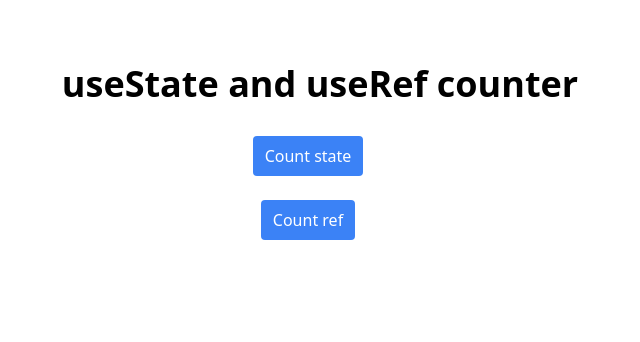
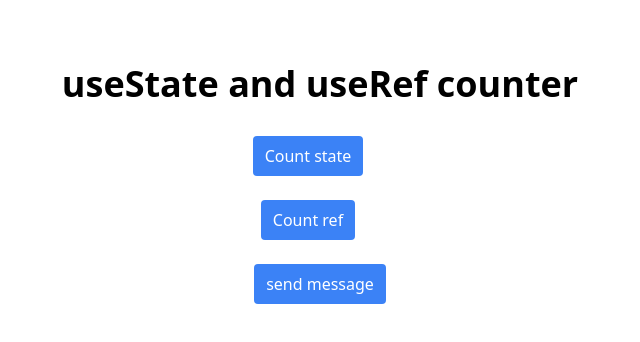
Before and after one commit to DuffmanCC/react-interviews, a React (Vite) app in the folder 001-counter/starter/: page / in a window 1280 px wide. Shown: the top 342 px of the page, without its empty margins (320-960 px from the left). Built offline with nearby package versions, Linux system fonts and the light colour scheme.

Commit message:
add testing send message button

```diff
--- a/001-counter/starter/src/App.tsx
+++ b/001-counter/starter/src/App.tsx
@@ -18,6 +18,22 @@ function App() {
 
           <span data-testid="ref-value"></span>
         </div>
+
+        <button
+          className="bg-blue-500 px-3 py-2 rounded hover:bg-blue-700 text-white"
+          onClick={() => {
+            console.log("send message button clicked");
+
+            window.parent.postMessage(
+              {
+                data: "hola",
+              },
+              "*"
+            );
+          }}
+        >
+          send message
+        </button>
       </div>
     </main>
   );
```
